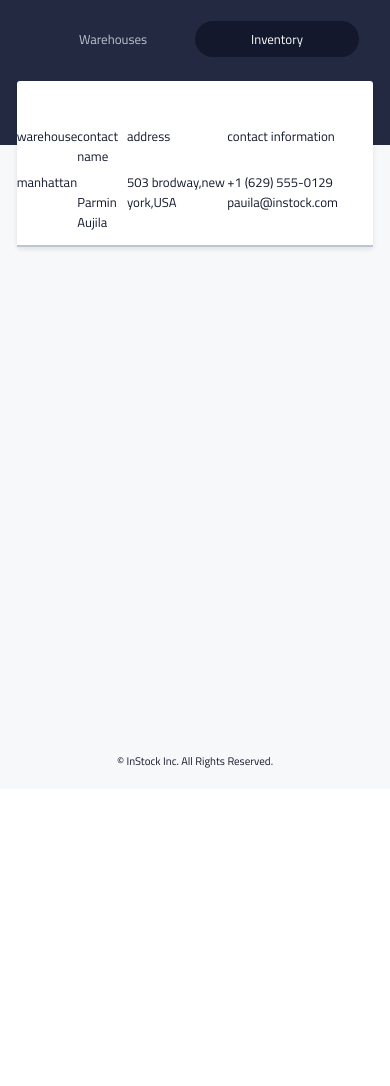
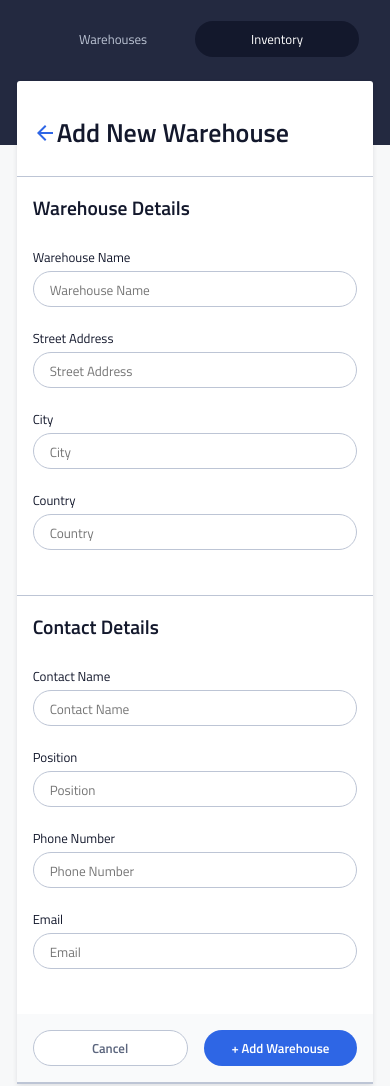
Before and after one commit to D-Nugent/a-team-instock, a React app in the folder front-end/: page /inventory in a window 390 px wide. Shown: the part 55-1141 px from the top of the page. Before the commit the page ends 844 px from the top, so only its background shows below. Built offline with nearby package versions, Linux system fonts and the light colour scheme.

Commit message:
OLL20Q5LR-19-RD: Styling for New Warehouse component completed. Responsive between all breakpoints. Button mixins created.

```diff
--- a/front-end/src/pages/ContentNew/ContentNew.jsx
+++ b/front-end/src/pages/ContentNew/ContentNew.jsx
@@ -1,55 +1,59 @@
 import React, { Component } from "react";
 import Back from "../../assets/icons/arrow_back-24px.svg";
+import "./ContentNew.scss";
 
 export class ContentNew extends Component {
   render() {
     return (
-      <div>
-        <header className="add">
+      <div className="add">
+        <div className="add__header-container">
           <img className="add__back-button" src={Back} alt="blue arrow pointing left" />
           <h1 className="add__header">Add New Warehouse</h1>
-        </header>
+        </div>
         <form className="add__form">
+          <div className="add__form-content-container">
             <div className="add__form-warehouse">
               <h2 className="add__form-warehouse-subheader">Warehouse Details</h2>
-            <label className="add__form-warehouse-name-title" htmlFor="warehouse-name">
+              <label className="add__form-warehouse-title add__form-warehouse-name-title" htmlFor="warehouse-name">
                 Warehouse Name
               </label>
               <textarea className="add__form-warehouse-input" type="text" id="warehouse" name="warehouse" placeholder="Warehouse Name" required />
-            <label className="add__form-warehouse-address-title" htmlFor="address">
+              <label className="add__form-warehouse-title  add__form-warehouse-address-title" htmlFor="address">
                 Street Address
               </label>
-            <textarea className="add__form-warehouse-address-input" type="text" id="address" name="address" placeholder="Street Address" required />
-            <label className="add__form-warehouse-city-title" htmlFor="city">
+              <textarea className="add__form-warehouse-input add__form-warehouse-address-input" type="text" id="address" name="address" placeholder="Street Address" required />
+              <label className="add__form-warehouse-title  add__form-warehouse-city-title" htmlFor="city">
                 City
               </label>
-            <textarea className="add__form-warehouse-city-input" type="text" id="city" name="city" placeholder="City" required />
-            <label className="add__form-warehouse-country-title" htmlFor="country">
+              <textarea className="add__form-warehouse-input add__form-warehouse-city-input" type="text" id="city" name="city" placeholder="City" required />
+              <label className="add__form-warehouse-title  add__form-warehouse-country-title" htmlFor="country">
                 Country
               </label>
-            <textarea className="add__form-warehouse-country-input" type="text" id="country" name="country" placeholder="Country" required />
+              <textarea className="add__form-warehouse-input add__form-warehouse-country-input" type="text" id="country" name="country" placeholder="Country" required />
             </div>
             <div className="add__form-contact">
-            <label className="add__form-contact-title" htmlFor="contact">
+              <h2 className="add__form-contact-subheader">Contact Details</h2>
+              <label className="add__form-warehouse-title add__form-contact-title" htmlFor="contact">
                 Contact Name
               </label>
-            <textarea className="add__form-contact-name-input" type="text" id="contact" name="contact" placeholder="Contact Name" required />
-            <label className="add__form-contact-position-title" htmlFor="position">
+              <textarea className="add__form-warehouse-input add__form-contact-name-input" type="text" id="contact" name="contact" placeholder="Contact Name" required />
+              <label className="add__form-warehouse-title add__form-contact-position-title" htmlFor="position">
                 Position
               </label>
-            <textarea className="add__form-contact-position-input" type="text" id="position" name="position" placeholder="Position" required />
-            <label className="add__form-contact-number-title" htmlFor="number">
+              <textarea className="add__form-warehouse-input add__form-contact-position-input" type="text" id="position" name="position" placeholder="Position" required />
+              <label className="add__form-warehouse-title  add__form-contact-number-title" htmlFor="number">
                 Phone Number
               </label>
-            <textarea className="add__form-contact-number-input" type="text" id="number" name="number" placeholder="Phone Number" required />
-            <label className="add__form-contact-email-title" htmlFor="email">
+              <textarea className="add__form-warehouse-input add__form-contact-number-input" type="text" id="number" name="number" placeholder="Phone Number" required />
+              <label className="add__form-warehouse-title add__form-contact-email-title" htmlFor="email">
                 Email
               </label>
-            <textarea className="add__form-contact-email-input" type="text" id="email" name="email" placeholder="Email" required />
+              <textarea className="add__form-warehouse-input add__form-contact-email-input" type="text" id="email" name="email" placeholder="Email" required />
+            </div>
           </div>
           <div className="add__form-button-container">
             <button className="add__form-button-cancel">Cancel</button>
-            <button className="add__form-button-add">Add Warehouse</button>
+            <button className="add__form-button-add">+ Add Warehouse</button>
           </div>
         </form>
       </div>
--- a/front-end/src/pages/ContentNew/ContentNew.scss
+++ b/front-end/src/pages/ContentNew/ContentNew.scss
@@ -0,0 +1,129 @@
+@import "../../styles/global";
+
+.add {
+  width: 100%;
+
+  &__header-container {
+    display: flex;
+    // justify-content: center;
+    align-items: center;
+    margin: 0;
+    border-bottom: 1px solid $globalBorder;
+    padding: 0 16px 24px 16px;
+
+    @include tablet {
+      padding: 0 32px 0 32px;
+      margin-bottom: 24px;
+    }
+  }
+
+  &__header {
+    margin: 0;
+  }
+
+  &__form {
+    width: 100%;
+
+    &-content-container {
+      @include tablet {
+        display: flex;
+        align-items: center;
+        justify-content: space-evenly;
+        padding: 0 32px 32px 32px;
+      }
+    }
+
+    &-warehouse {
+      border-bottom: 1px solid $globalBorder;
+      padding: 0 16px 24px 16px;
+      margin-bottom: 16px;
+
+      @include tablet {
+        width: 50%;
+        border-right: 1px solid $globalBorder;
+        border-bottom: none;
+        padding: 0 31.5px 0 0;
+        margin: 0;
+      }
+
+      &-subheader {
+        margin: 16px 0 24px;
+      }
+
+      &-title {
+        display: block;
+        padding-bottom: 4px;
+      }
+
+      &-input {
+        border: 1px solid #bdc5d5;
+        box-sizing: border-box;
+        border-radius: 20px;
+        background: $globalOffset;
+        resize: none;
+        width: 100%;
+        padding: 8px 0 8px 16px;
+        height: 36px;
+        overflow: hidden;
+        margin-bottom: 16px;
+
+        @include tablet {
+          margin-bottom: 24px;
+        }
+      }
+    }
+
+    &-contact {
+      padding: 0 16px 0px 16px;
+      margin: 16px 0 24px;
+
+      @include tablet {
+        width: 50%;
+        padding: 0 0 0 31.5px;
+        margin: 0;
+      }
+
+      &-subheader {
+        margin: 0 0 24px;
+      }
+    }
+
+    &-button-container {
+      background: rgba(247, 248, 249, 0.7);
+      display: flex;
+      justify-content: space-between;
+      padding: 16px 16px 16px 16px;
+      align-items: center;
+
+      @include tablet {
+        justify-content: flex-end;
+      }
+    }
+
+    &-button-cancel {
+      @include button-design;
+      background-color: $globalOffset;
+      color: $globalSecondary;
+      border: 1px solid $globalBorder;
+      width: 100%;
+      margin-right: 16px;
+      height: 36px;
+
+      @include tablet {
+        width: 72px;
+        height: 38px;
+      }
+    }
+
+    &-button-add {
+      @include button-design;
+      width: 100%;
+      height: 36px;
+
+      @include tablet {
+        width: 138px;
+        height: 38px;
+      }
+    }
+  }
+}
--- a/front-end/src/pages/Home/Home.jsx
+++ b/front-end/src/pages/Home/Home.jsx
@@ -1,11 +1,13 @@
 import React, { Component } from "react";
 import "./Home.scss";
+import ContentNew from "../ContentNew/ContentNew";
 
 export class Home extends Component {
   render() {
     return (
-      <div className='warehouse'>
-        <div className='warehouse__div'>
+      <div className="warehouse">
+        <ContentNew />
+        {/* <div className='warehouse__div'>
           <p className='warehouse__date'>warehouse</p>
           <p className='warehouse__date-text'>manhattan </p>
         </div>
@@ -21,7 +23,7 @@ export class Home extends Component {
           <p className='warehouse__location'>contact information</p>
           <p className='warehouse__location-text'>+1 (629) 555-0129
           pauila@instock.com</p>
-        </div>
+        </div> */}
       </div>
     );
   }
--- a/front-end/src/styles/partials/_mixins.scss
+++ b/front-end/src/styles/partials/_mixins.scss
@@ -13,7 +13,7 @@
 // Font Scale Sizing
 
 // Mock-ups 2.0 & 5.0
-  @mixin item-details-header{
+@mixin item-details-header {
   font-size: 1.75rem;
   font-weight: 600;
   line-height: 36px;
@@ -24,27 +24,41 @@
   }
 }
 
-  @mixin item-details-subheader{
-    font-size: .6875rem;
+@mixin item-details-subheader {
+  font-size: 0.6875rem;
   font-weight: 600;
   line-height: 16px;
   color: $globalSecondary;
-    margin:0 0 4px;
+  margin: 0 0 4px;
 
   @include tablet {
-      font-size: .75rem;
+    font-size: 0.75rem;
     line-height: 18px;
   }
 }
 
-  @mixin item-details-para{
-    font-size: .8125rem;
+@mixin item-details-para {
+  font-size: 0.8125rem;
   font-weight: 400;
   line-height: 20px;
   margin-top: 2px;
 
   @include tablet {
-      font-size: .875rem;
+    font-size: 0.875rem;
     line-height: 22px;
   }
 }
+
+// Button Mixin
+@mixin button-design {
+  background-color: $globalHiglight;
+  color: $globalOffset;
+  font-family: "Titillium";
+  font-weight: 600;
+  border-radius: 20px;
+  font-size: 0.8125rem;
+  box-sizing: border-box;
+  border: none;
+  outline: none;
+  cursor: pointer;
+}
```
Lines whose indentation alone changed are shown as unchanged.
